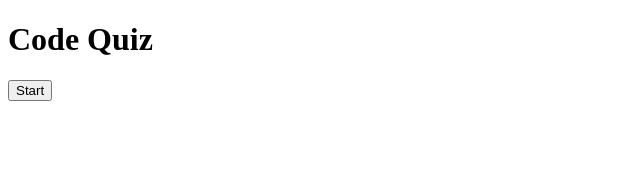
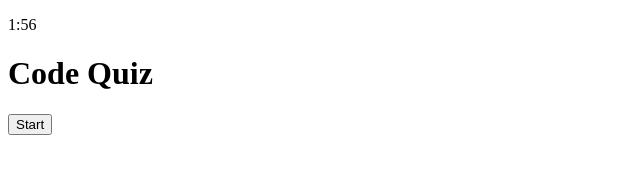
Before and after one commit to Ang543/code-quiz, a plain HTML site: page index.html in a window 1280 px wide. Shown: the whole page, without its empty margins (0-640 px from the left). Drawn offline with Linux system fonts and the light colour scheme.

Commit message:
added countdown

```diff
--- /dev/null
+++ b/countdown.js
@@ -0,0 +1,16 @@
+const startingMinutes = 2;
+let time = startingMinutes * 60;
+
+const countdownEl = document.getElementById('countdown');
+
+setInterval(updateCountdown, 1000);
+
+function updateCountdown(){
+    const minutes = Math.floor(time / 60);
+    let seconds = time % 60;
+
+seconds = seconds < 10 ? `0` + seconds : seconds;
+
+    countdownEl.innerHTML = `${minutes}:${seconds}`;
+    time--;
+}
--- a/index.html
+++ b/index.html
@@ -8,6 +8,7 @@
     <link rel="stylesheet" href="style.css">
 </head>
 <body>
+    <p id="countdown">2:00</p>
     <div id="welcome">
 <h1>Code Quiz</h1>
 <button id="startBtn">Start</button>
@@ -25,6 +26,7 @@
         <label for="">Name</label>
         <input type="text">
     </div>
+    <script src="countdown.js"></script>
     <script src="scripts.js"></script>
 </body>
 </html>
```
Also changed, not shown: 1 other file.
